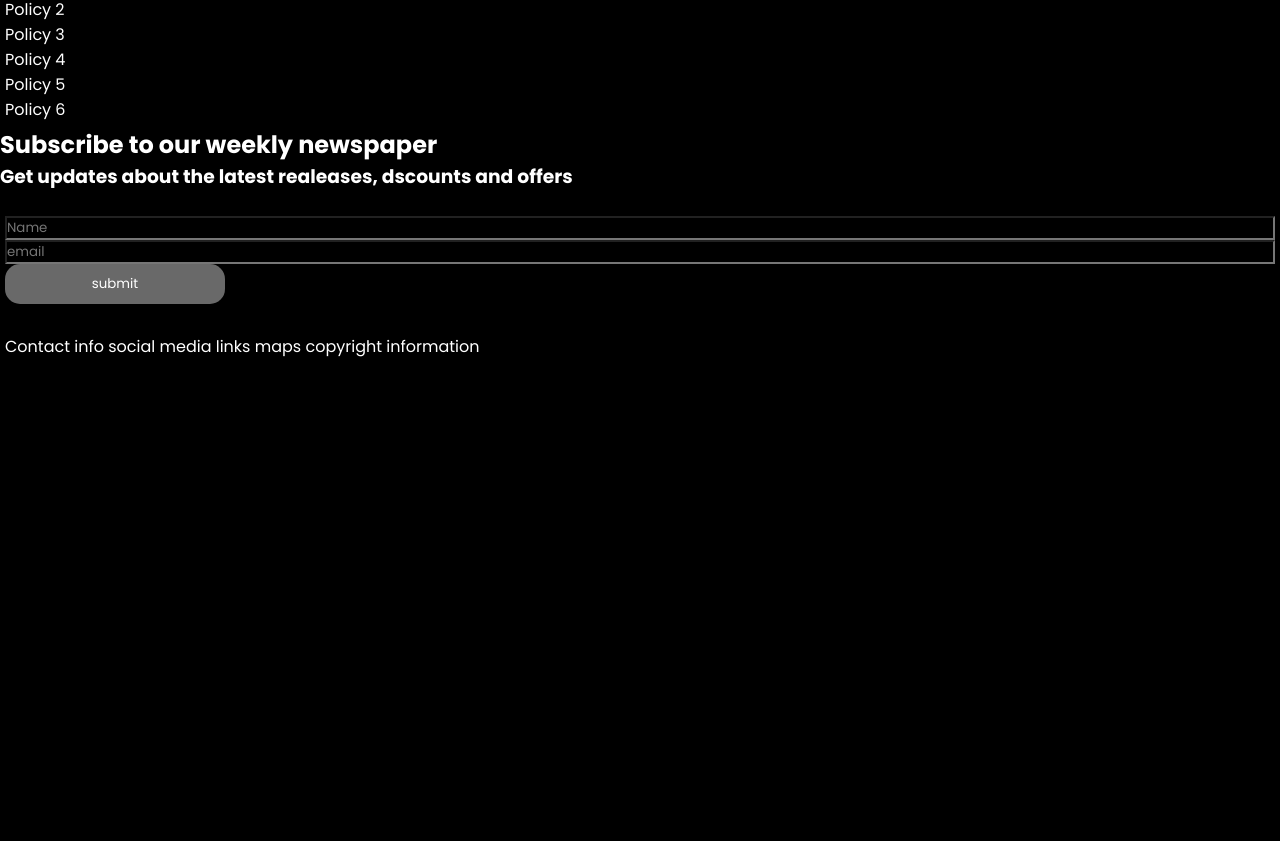
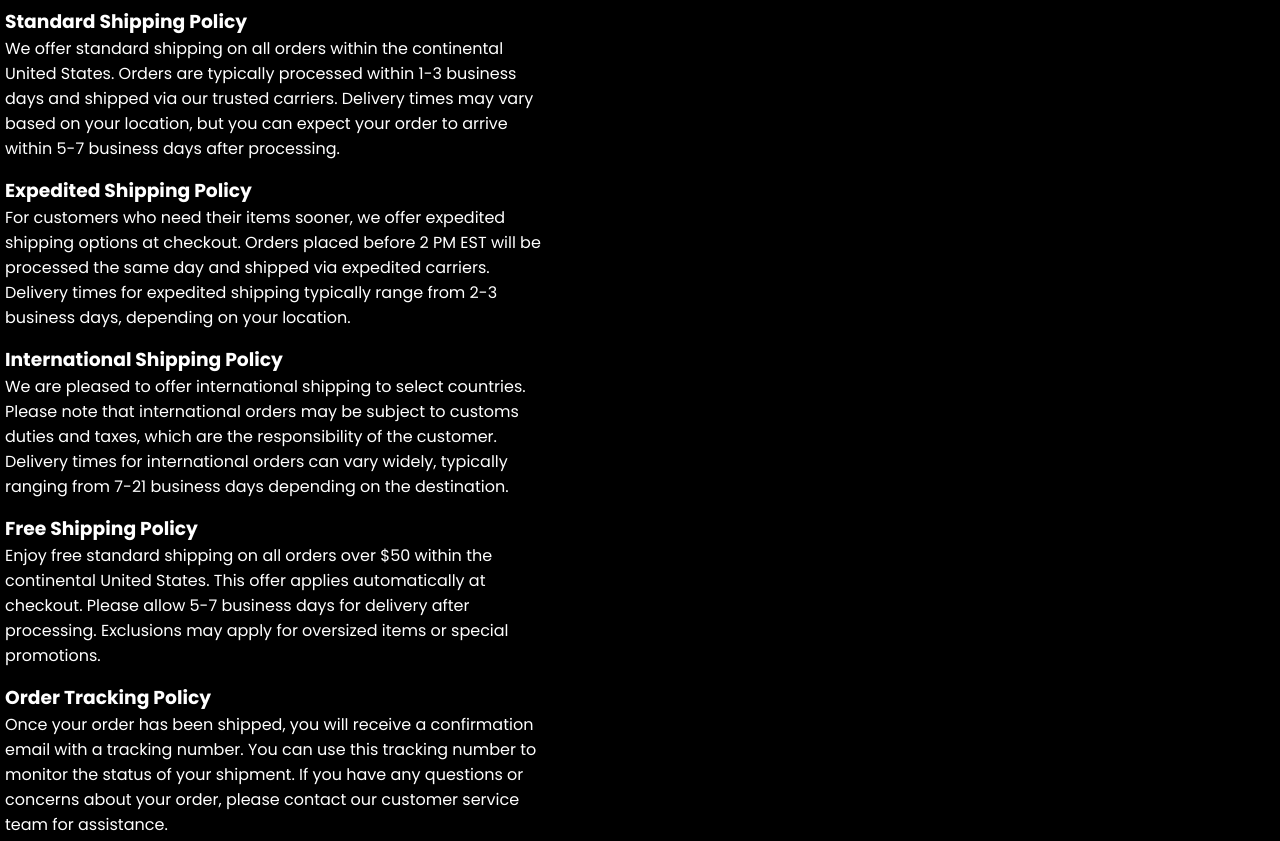
Before and after one commit to StephenMuya/Game-wave, a React (Vite) app: page / in a window 1280 px wide. Shown: the part 2879-3720 px from the top of the page. Before the commit the page ends 3508 px from the top, so only its background shows below. Built offline with nearby package versions, Linux system fonts and the light colour scheme.

Commit message:
newsletter

```diff
--- a/src/Card.jsx
+++ b/src/Card.jsx
@@ -96,18 +96,57 @@ const Card = () => {
         </article>
       </section>
 
+      <section className='customer_review'>
+        <h1>Customer review section Here</h1>
+      </section>
+
       <FrequentlyAsked />
 
       <section className={style.shipping_policies}>
-        <p>Policy 1</p>
-        <p>Policy 2</p>
-        <p>Policy 3</p>
-        <p>Policy 4</p>
-        <p>Policy 5</p>
-        <p>Policy 6</p>
+        <article className='policy_one'>
+          <h1>Standard Shipping Policy</h1>
+          <p>
+            We offer standard shipping on all orders within the continental United States.
+            Orders are typically processed within 1-3 business days and shipped via our trusted
+            carriers. Delivery times may vary based on your location, but you can expect your order to
+            arrive within 5-7 business days after processing.
+          </p>
+        </article>
+
+        <article className='policy_two'>
+          <h1>Expedited Shipping Policy</h1>
+          <p>
+            For customers who need their items sooner, we offer expedited shipping options
+            at checkout. Orders placed before 2 PM EST will be processed the same day and shipped via expedited carriers.
+            Delivery times for expedited shipping typically range from 2-3 business days, depending on your location.
+          </p>
+        </article>
+
+        <article className='policy_three'>
+          <h1>International Shipping Policy</h1>
+          <p>
+            We are pleased to offer international shipping to select countries.
+            Please note that international orders may be subject to customs duties and taxes, which are the responsibility of the customer.
+            Delivery times for international orders can vary widely, typically ranging from 7-21 business days depending on the destination.
+          </p>
+        </article>
+
+        <article className='policy_four'>
+          <h1>Free Shipping Policy</h1>
+          <p>Enjoy free standard shipping on all orders over $50 within the continental United States.
+            This offer applies automatically at checkout. Please allow 5-7 business days for delivery after processing.
+            Exclusions may apply for oversized items or special promotions.</p>
+        </article>
+
+        <article className='policy_five'>
+          <h1>Order Tracking Policy</h1>
+          <p>Once your order has been shipped, you will receive a confirmation email with a tracking number.
+            You can use this tracking number to monitor the status of your shipment.
+            If you have any questions or concerns about your order, please contact our customer service team for assistance.</p>
+        </article>
       </section>
 
-      <section>
+      <section className={style.newsletter}>
         <h1>Subscribe to our weekly newspaper</h1>
         <h3>Get updates about the latest realeases, dscounts and offers</h3>
 
--- a/src/card.module.css
+++ b/src/card.module.css
@@ -74,14 +74,13 @@ img#featured_two {
 .shipping_policies{
     border: 5px solid black;
     margin-top: 20px;
+    width: 560px;
 }
 
-.newsletter{
-    display: flex;
-    flex-direction: column;
-    border: 5px solid black;
-    margin-top: 20px;
+.shipping_policies article{
+    margin-bottom: 15px;
 }
+
 
 .footer{
     border: 5px solid black;
```
